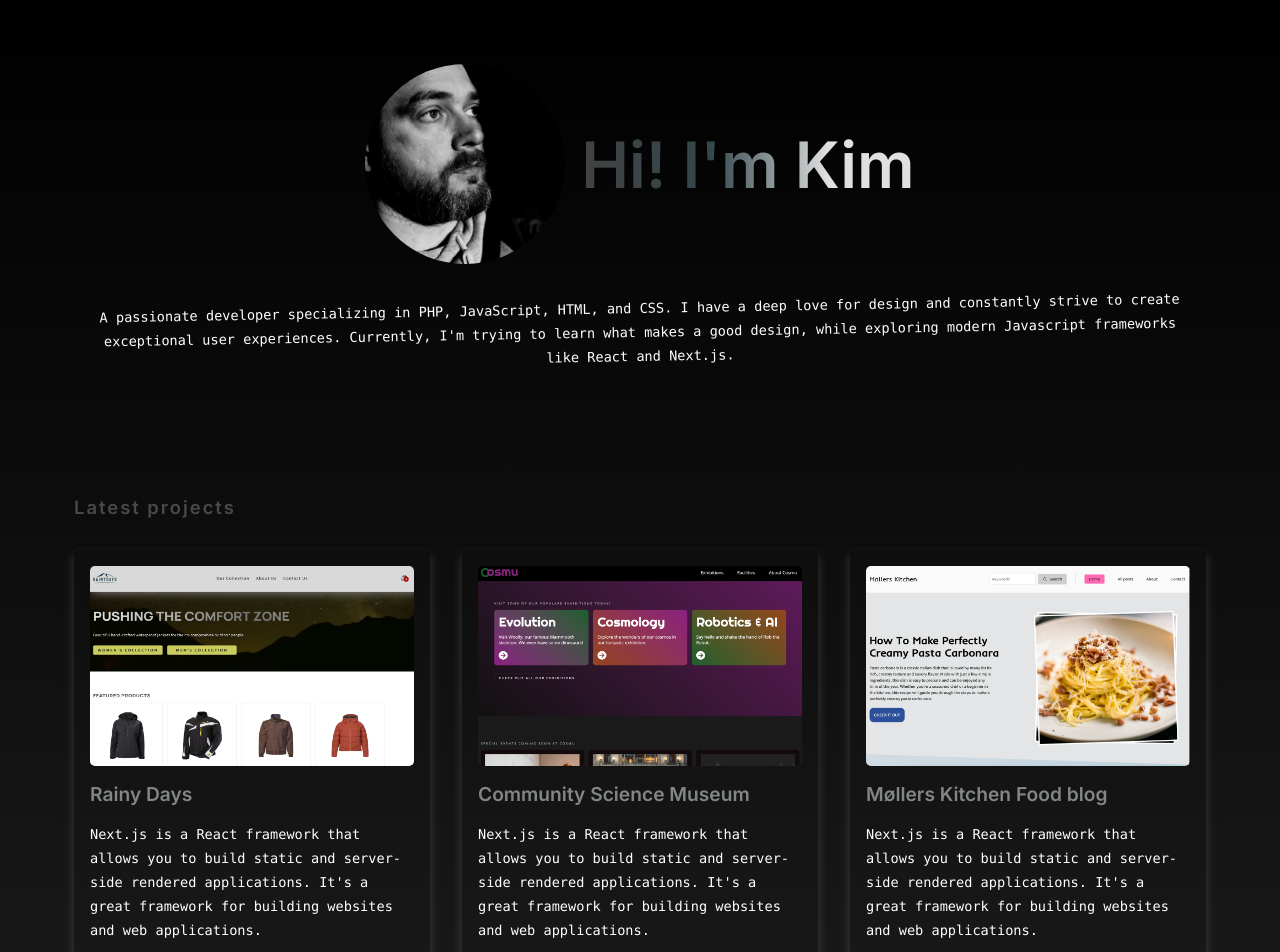
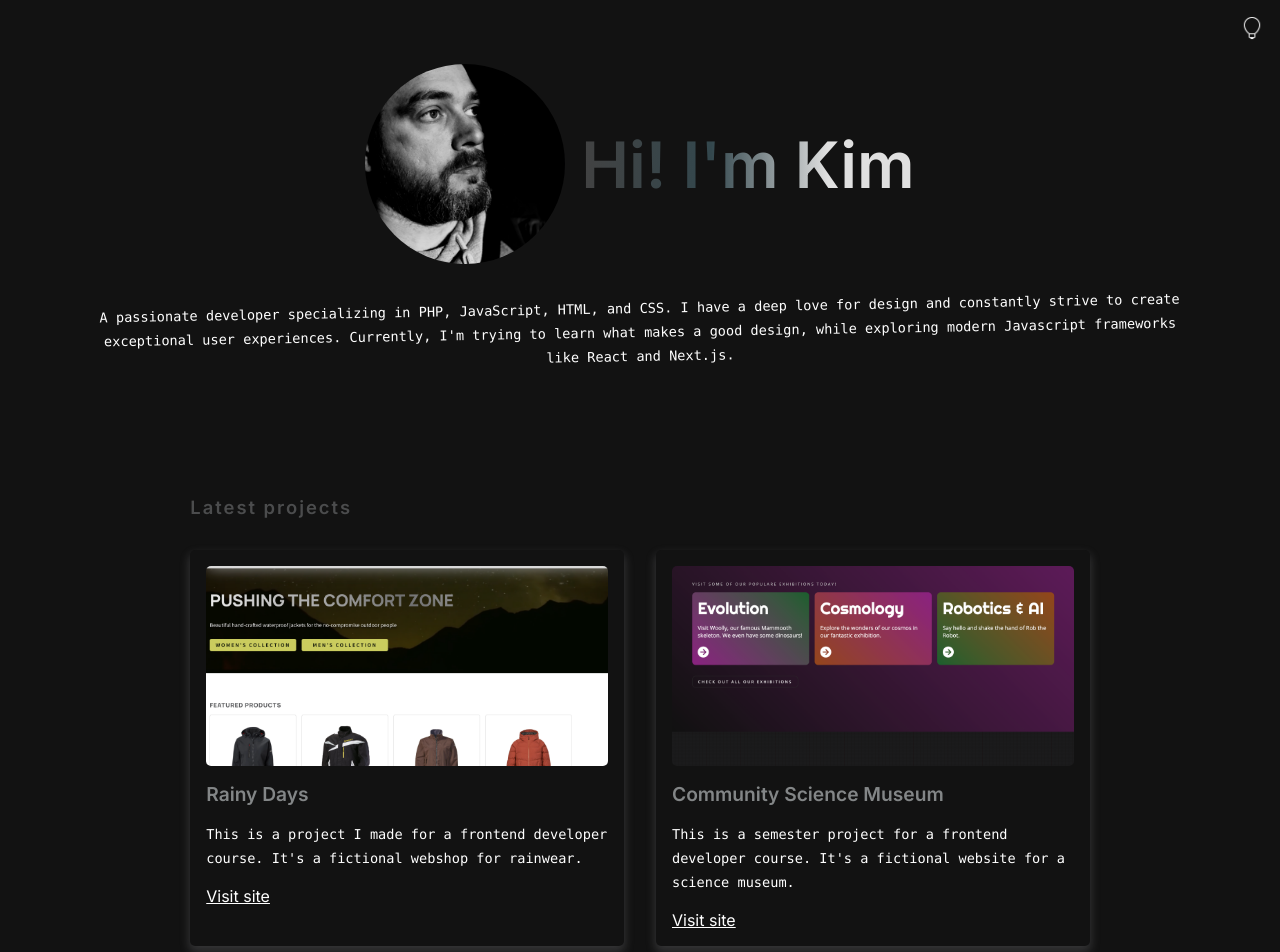
Before and after one commit to kimrm/portfolio, a Next.js app: page / in a window 1280 px wide. Shown: the top 952 px of the page. Built offline with nearby package versions, Linux system fonts and the light colour scheme.

Commit message:
adding color-theme switcher

```diff
--- a/app/globals.css
+++ b/app/globals.css
@@ -1,4 +1,5 @@
 :root {
+  color-scheme: dark;
   --max-width: 1100px;
   --border-radius: 12px;
   --font-mono: ui-monospace, Menlo, Monaco, "Cascadia Mono", "Segoe UI Mono",
@@ -90,8 +91,6 @@ body {
 
 body {
   position: relative;
-  color: var(--foreground-color);
-  background-image: linear-gradient(to bottom, #000, #222222);
 }
 
 section {
--- a/app/page.js
+++ b/app/page.js
@@ -1,11 +1,41 @@
+"use client";
+
 import Image from "next/image";
 import Link from "next/link";
+import { useState } from "react";
 import styles from "./page.module.css";
 
 export default function Home() {
+  const [themeImage, setThemeImage] = useState("/icons8-light-50.png");
+
+  function switchTheme() {
+    const property = getComputedStyle(
+      document.documentElement
+    ).getPropertyValue("color-scheme");
+
+    switch (property) {
+      case "dark":
+        document.documentElement.style.setProperty("color-scheme", "light");
+        setThemeImage("/icons8-dark-theme-50.png");
+        break;
+      case "light":
+        document.documentElement.style.setProperty("color-scheme", "dark");
+        setThemeImage("/icons8-light-50.png");
+        break;
+    }
+  }
+
   return (
     <main className={styles.main}>
       <section className={styles.hero}>
+        <button onClick={switchTheme} className={styles.theme_button}>
+          <Image
+            src={themeImage}
+            alt="Light/Dark theme"
+            width={24}
+            height={24}
+          />
+        </button>
         <div className={styles.hero_heading}>
           <Image
             src="/gh_profile.png"
@@ -41,9 +71,8 @@ export default function Home() {
             <h3 className={styles.heading_3}>Rainy Days</h3>
             <div className={styles.description}>
               <p>
-                Next.js is a React framework that allows you to build static and
-                server-side rendered applications. It&apos;s a great framework
-                for building websites and web applications.
+                This is a project I made for a frontend developer course.
+                It&apos;s a fictional webshop for rainwear.
               </p>
             </div>
             <Link
@@ -64,9 +93,8 @@ export default function Home() {
             <h3 className={styles.heading_3}>Community Science Museum</h3>
             <div className={styles.description}>
               <p>
-                Next.js is a React framework that allows you to build static and
-                server-side rendered applications. It&apos;s a great framework
-                for building websites and web applications.
+                This is a semester project for a frontend developer course.
+                It&apos;s a fictional website for a science museum.
               </p>
             </div>
             <Link
@@ -87,9 +115,8 @@ export default function Home() {
             <h3 className={styles.heading_3}>Møllers Kitchen Food blog</h3>
             <div className={styles.description}>
               <p>
-                Next.js is a React framework that allows you to build static and
-                server-side rendered applications. It&apos;s a great framework
-                for building websites and web applications.
+                This is a project exam for a frontend developer course.
+                It&apos;s a food blog.
               </p>
             </div>
             <Link
@@ -103,7 +130,7 @@ export default function Home() {
       </section>
       <section>
         <div className={styles.social_links}>
-          <Link href="https://linkedin.com">
+          <Link href="https://www.linkedin.com/in/kim-rune-m%C3%B8ller-32523394">
             <svg
               xmlns="http://www.w3.org/2000/svg"
               viewBox="0 0 64 64"
--- a/app/page.module.css
+++ b/app/page.module.css
@@ -1,4 +1,5 @@
 .main {
+  position: relative;
   display: flex;
   flex-direction: column;
   justify-content: space-between;
@@ -47,6 +48,7 @@
   display: flex;
   justify-content: center;
   align-items: center;
+  object-fit: cover;
   width: 100%;
   height: 200px;
   border-radius: 5px;
@@ -139,6 +141,15 @@
   border-radius: 100%;
 }
 
+.theme_button {
+  position: absolute;
+  top: 1rem;
+  right: 1rem;
+  border: none;
+  background: none;
+  cursor: pointer;
+}
+
 @media screen and (max-width: 768px) {
   .hero_heading {
     flex-direction: column;
```
Also changed, not shown: public/icons8-dark-theme-50.png (added), public/icons8-light-50.png (added).
